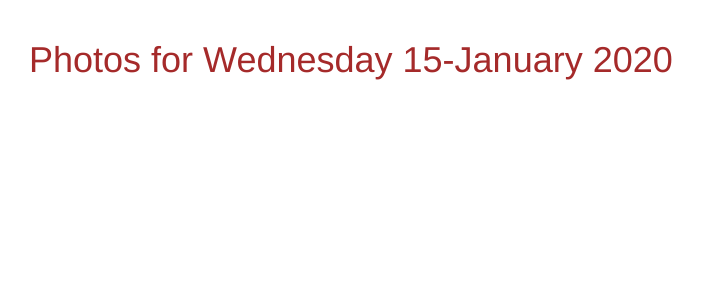
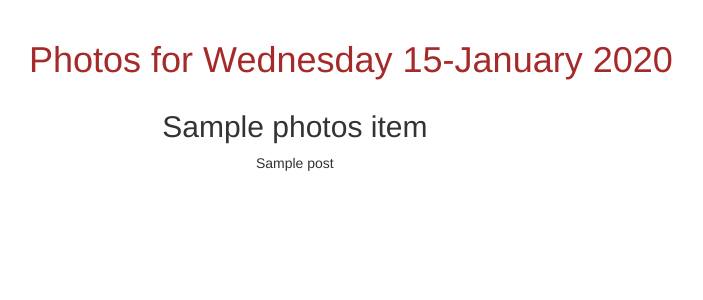
Before and after one commit to kiira254/Gallery, a Django app: template photos/templates/all-photos/past-photos.html in a window 1280 px wide. Shown: the part 52-352 px from the top of the page, without its empty margins (236-939 px from the left). Run offline with Django 3.2, Linux system fonts and the light colour scheme; the template is opened without the code that fills it: most values are stand-ins (such as "Sample title", 1, 10 or a date in 2020); some libraries are stand-ins or nearby versions.

Commit message:
CHANGES IN PAST HTML

```diff
--- a/photos/templates/all-photos/past-photos.html
+++ b/photos/templates/all-photos/past-photos.html
@@ -2,4 +2,28 @@
 
 {% block content %}
 {{block.super}}
+<!-- <div class="container"> -->
+
+    <!-- Looping through photos   -->
+    {% for photos_item in photos %}
+
+    <div class="row">
+        <div class="col-md-2"></div>
+      <!-- displaying photos articles -->
+      <div class="col-xs-6 col-sm-6 col-md-8 col-lg-6">
+        <h2 class="text-center"> {{ photos_item.title }} </h2>
+        <p class="text-center">{{photos_item.post}} </p>
+      <!-- </div> -->
+      <div class="col-md-2"></div>
+    </div>
+
+    {% empty %}
+    <div class="row">
+      <h2 class="text-center">There No Photos Items</h2>
+    </div>
+    {% endfor %}
+
+  <!-- </div> -->
+
+
 {% endblock %}
```
